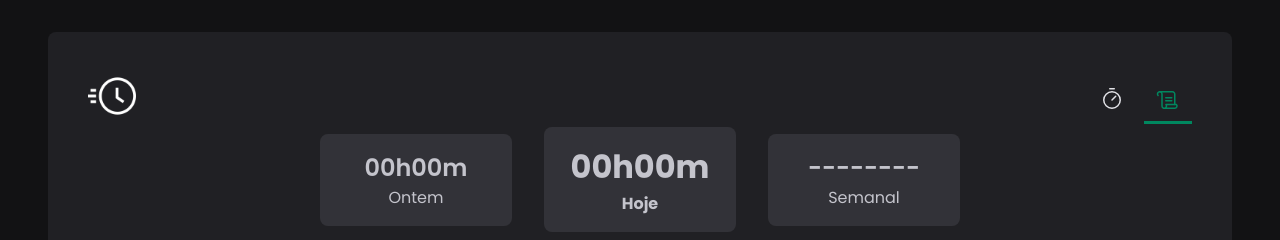
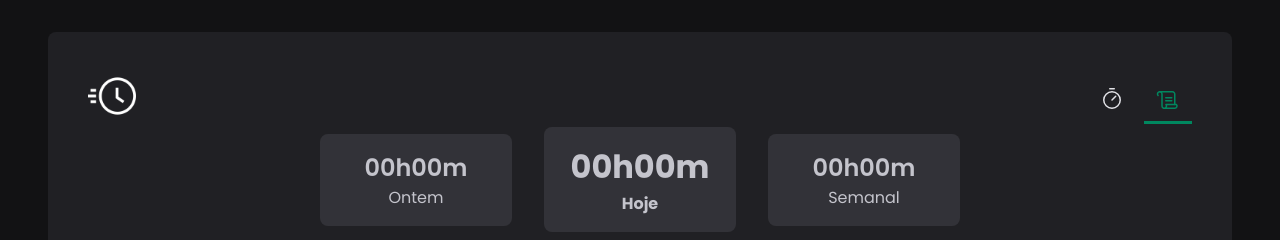
Before and after one commit to pedro-soares-nogueira/pomo-pro, a React (Vite) app: page /history in a window 1280 px wide. Shown: the top 240 px of the page. Built offline with nearby package versions, Linux system fonts and the light colour scheme.

Commit message:
feat:: geting weekly amount

```diff
--- a/src/pages/History/index.tsx
+++ b/src/pages/History/index.tsx
@@ -53,8 +53,9 @@ const History = () => {
   const yesterdayHorasFormatted = String(yesterdayHour).padStart(2, '0')
   const yesterdayHinutesFormatted = String(yesterdayMinutes).padStart(2, '0')
 
+  /* ------------------ */
+
   //TODAY
-
   const todayCycles = cycles.filter(cycle => new Date(cycle.startDate).toISOString().split("T")[0] === new Date().toISOString().split("T")[0])
 
   //ALL TIME TASK
@@ -73,7 +74,6 @@ const History = () => {
     }
   })
 
-
   //ALL TIME TASK WITHOUT UNDEFINED(ACTIVE CYCLE)
   const totalAtWork = totalAtWorkMap.filter(total => total !== undefined)
 
@@ -90,6 +90,44 @@ const History = () => {
 
   const cyclesOrderByDate = cycles.sort((a, b) => new Date(a.startDate).getTime()  - new Date(b.startDate).getTime())
 
+  /* ------------------ */
+
+  //WEEKY
+
+  let date = new Date();
+  let firstday = new Date(date.setDate(date.getDate() - date.getDay())).toISOString().split("T")[0];
+  //let lastday = new Date(date.setDate(date.getDate() - date.getDay()+6)).toISOString().split("T")[0];
+
+  const weeklyCycles = cycles.filter(cycle => {
+    if (firstday <= new Date(cycle.startDate).toISOString().split("T")[0]) {
+      return cycle
+    }
+  })
+
+  const weeklyTotalWorked = weeklyCycles.map((cycle) => {
+    if (cycle.interruptedDate) {
+      return differenceInMinutes(
+        new Date(cycle.interruptedDate),
+        new Date(cycle.startDate)
+      )
+    }
+    if (cycle.finishedDate) {
+      return differenceInMinutes(
+        new Date(cycle.finishedDate),
+        new Date(cycle.startDate)
+        )
+      }
+  })
+
+  const weeklyTotalAtWorkAmount = weeklyTotalWorked.reduce((total, cycle) => {
+    return total! + cycle!
+  }, 0)
+
+  const weellyHour = Math.floor(weeklyTotalAtWorkAmount! / 60)
+  const weellyMinutes = weeklyTotalAtWorkAmount! % 60
+  const weellyHorasFormatted = String(weellyHour).padStart(2, '0')
+  const weellyHinutesFormatted = String(weellyMinutes).padStart(2, '0')
+
   return (
     <HistoryContainer>
 
@@ -103,8 +141,7 @@ const History = () => {
           <p>Hoje</p>
         </TodayCard>
         <ManageCard>
-          <span>--------</span>
-          {/* <span>{`${yesterdayHorasFormatted}h${yesterdayHinutesFormatted}m`}</span> */}
+          <span>{`${weellyHorasFormatted}h${weellyHinutesFormatted}m`}</span>
           <p>Semanal</p>
         </ManageCard>
       </AmountDetails>
```
